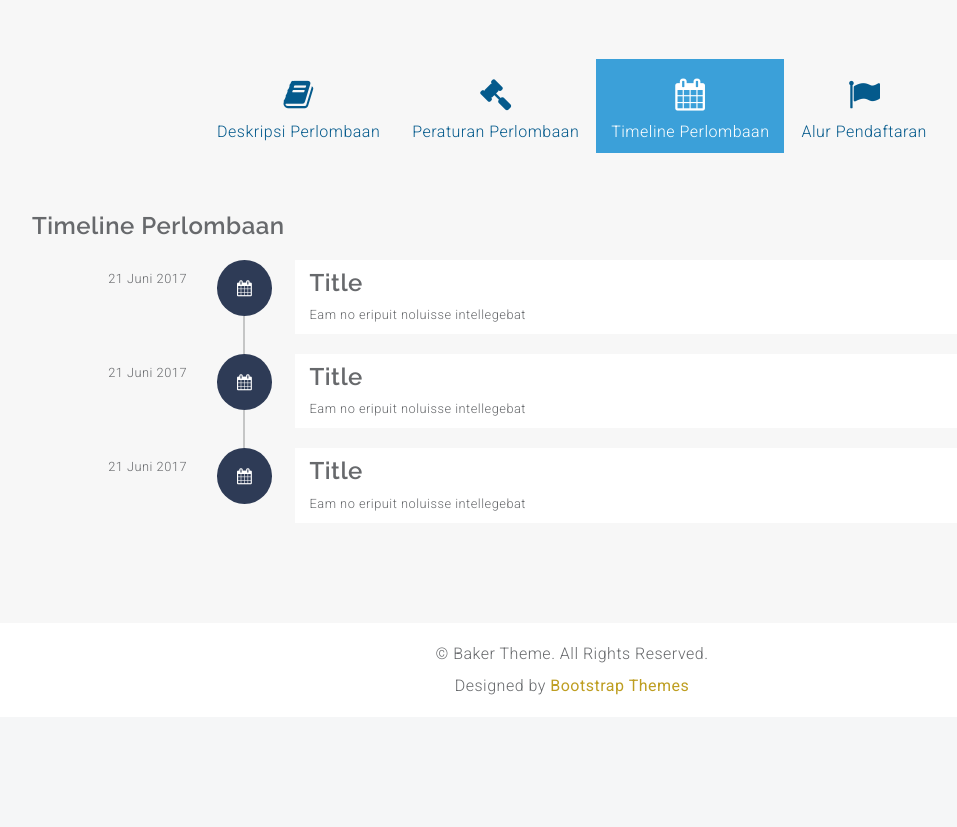
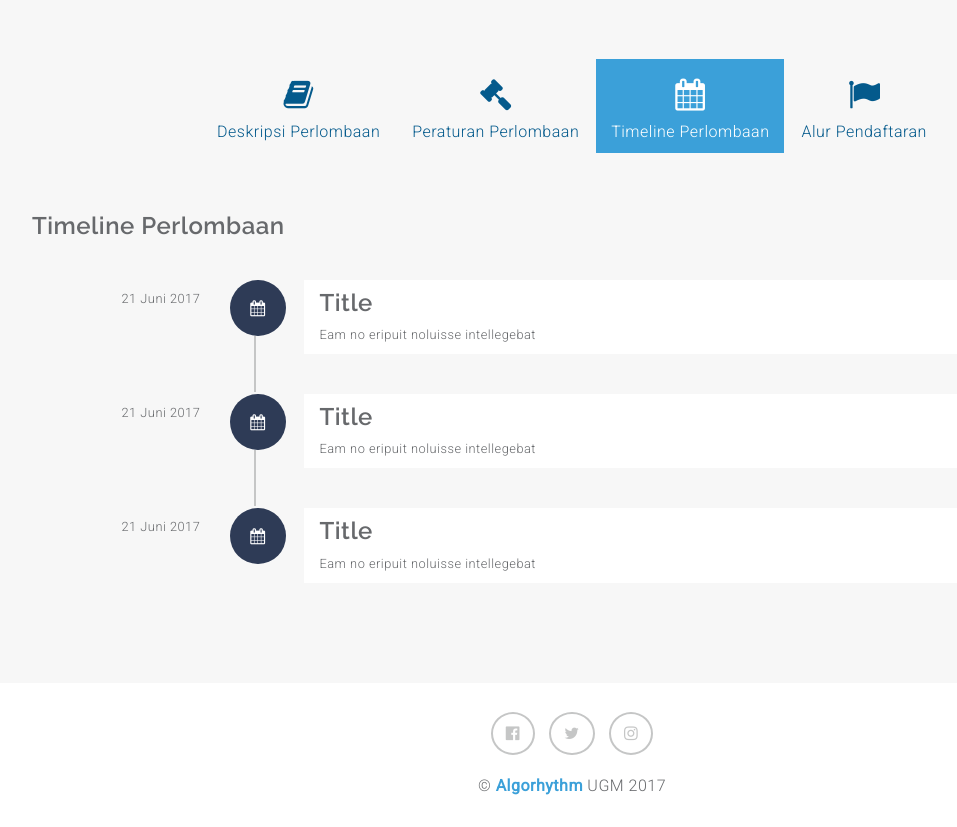
Before and after one commit to Titihanifah/frontend-Algorhythm, a PHP site: page /event-detail.html in a window 1280 px wide, after a click on "Timeline Perlombaan". Shown: the part 401-1228 px from the top of the page, without its empty margins (68-1025 px from the left). Before the commit the page ends 1096 px from the top, so only its background shows below. Run offline with PHP 8.4, Linux system fonts and the light colour scheme.

Commit message:
Restyling footer

```diff
--- a/css/algorhythm-style.css
+++ b/css/algorhythm-style.css
@@ -512,8 +512,7 @@ h2.bnr-sub-title {
   align-items: center; }
 
 .timeline-section {
-  position: relative;
-  margin-bottom: 20px; }
+  position: relative; }
   .timeline-section p {
     font-size: 0.8em; }
   .timeline-section .line-ver:after {
@@ -720,6 +719,32 @@ homepage
   color: white;
   border-radius: 100%; }
 
+#footer .socialMedia li {
+  display: inline-block;
+  margin: 20px 5px; }
+  #footer .socialMedia li a {
+    border-radius: 100%;
+    color: #c5c6c6;
+    border: 2px solid #c5c6c6;
+    font-weight: 400;
+    padding: 10px 13px;
+    transition: all 0.3s ease-in-out;
+    -webkit-transition: all 0.3s ease-in-out;
+    -moz-transition: all 0.3s ease-in-out;
+    -o-transition: all 0.3s ease-in-out; }
+  #footer .socialMedia li a.fb:hover {
+    background-color: #3b5999;
+    color: #ffffff;
+    border: 2px solid #3b5999; }
+  #footer .socialMedia li a.tw:hover {
+    background-color: #2ac6f7;
+    color: #ffffff;
+    border: 2px solid #2ac6f7; }
+  #footer .socialMedia li a.ig:hover {
+    background-color: #fb3958;
+    color: #ffffff;
+    border: 2px solid #fb3958; }
+
 @media screen and (max-width: 996px) {
   .hidden-tab {
     display: none; }
--- a/css/sass/layout/_layout.scss
+++ b/css/sass/layout/_layout.scss
@@ -69,7 +69,6 @@ h2 {
 }
 .timeline-section {
 	position: relative;
-	margin-bottom: 20px;
 
 	p {
 		font-size: 0.8em;
--- a/event-detail.html
+++ b/event-detail.html
@@ -143,7 +143,7 @@
               <div id="three" class="tab-pane fade">
                 <section>
                   <h3 class="mg-b-20">Timeline Perlombaan</h3>
-                  <div class="timeline-section row">
+                  <div class="timeline-section pd-20 row">
                     <p class="col-md-2 col-sm-2 col-xs-2 alignRight mg-t-10">21 Juni 2017</p>
                     <div class="line-ver col-md-1 col-sm-2 col-xs-2 hidden-mobile">
                       <i class="fa fa-calendar"></i>
@@ -153,7 +153,7 @@
                       <p>Eam no eripuit noluisse intellegebat</p>
                     </div>
                   </div>
-                  <div class="timeline-section row">
+                  <div class="timeline-section pd-20 row">
                     <p class="col-md-2 col-sm-2 col-xs-2 alignRight mg-t-10">21 Juni 2017</p>
                     <div class="line-ver col-md-1 col-sm-2 col-xs-2 hidden-mobile">
                       <i class="fa fa-calendar"></i>
@@ -163,7 +163,7 @@
                       <p>Eam no eripuit noluisse intellegebat</p>
                     </div>
                   </div>
-                  <div class="timeline-section row">
+                  <div class="timeline-section pd-20 row">
                     <p class="col-md-2 col-sm-2 col-xs-2 alignRight mg-t-10">21 Juni 2017</p>
                     <div class="col-md-1 col-sm-2 col-xs-2 hidden-mobile">
                       <i class="fa fa-calendar"></i>
@@ -201,16 +201,18 @@
     <!---->
     <footer id="footer">
       <div class="container">
+        <section class="row">
+          <div class="socialMedia alignCenter">
+            <ul class="noPad">
+              <li><a class="fb" href="#"><i class="fa fa-facebook-official"></i></a></li>
+              <li><a class="tw" href="#"><i class="fa fa-twitter"></i></a></li>
+              <li><a class="ig" href="#"><i class="fa fa-instagram"></i></a></li>
+            </ul>
+          </div>
+        </section>
         <div class="row text-center">
-          <p>&copy; Baker Theme. All Rights Reserved.</p>
           <div class="credits">
-            <!--
-                All the links in the footer should remain intact.
-                You can delete the links only if you purchased the pro version.
-                Licensing information: https://bootstrapmade.com/license/
-                Purchase the pro version with working PHP/AJAX contact form: https://bootstrapmade.com/buy/?theme=Baker
-            -->
-            Designed  by <a href="https://bootstrapmade.com/">Bootstrap Themes</a>
+            <p class="">&copy; <span class="pur bold">Algorhythm</span> UGM 2017</p>
         </div>
         </div>
       </div>
```
Also changed, not shown: css/sass/theme/_theme.scss (+32 -0 lines), home.html (+10 -8 lines), login.html (+10 -8 lines), register.html (+10 -8 lines), 1 other file.
